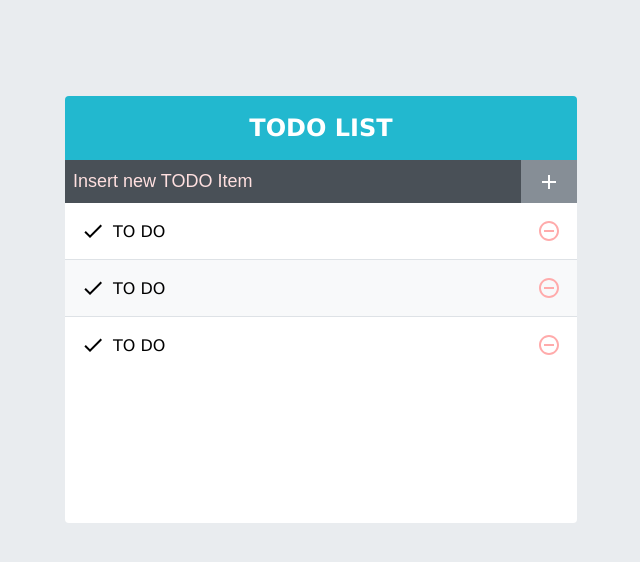
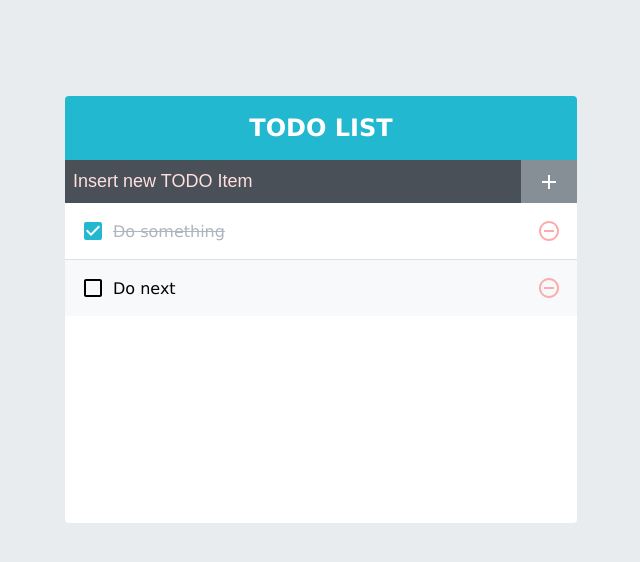
Before and after one commit to singularity-code/react-app-todo, a React (Create React App) app: page / in a window 1280 px wide. Shown: the top 562 px of the page, without its empty margins (319-959 px from the left). Built offline with nearby package versions, Linux system fonts and the light colour scheme.

Commit message:
Passing props

```diff
--- a/src/App.js
+++ b/src/App.js
@@ -1,14 +1,26 @@
-import React from 'react'
+import React, { useState } from 'react'
 import TodoInsert from './components/TodoInsert';
 import TodoList from './components/TodoList';
 import TodoTemplate from './components/TodoTemplate';
 
 const App = () => {
+  const [todos, setTodos] = useState([
+    {
+      id: 1,
+      text: 'Do something',
+      checked: true,
+    },
+    {
+      id: 2,
+      text: 'Do next',
+      checked: false,
+    }
+  ])
   return (
     <div>
       <TodoTemplate>
         <TodoInsert></TodoInsert>
-        <TodoList></TodoList>
+        <TodoList todos = {todos}></TodoList>
       </TodoTemplate>
     </div>
   )
--- a/src/components/TodoList.js
+++ b/src/components/TodoList.js
@@ -2,13 +2,14 @@ import TodoListItem from './TodoListItem';
 import './TodoList.scss';
 
 import React from 'react';
+import TodoInsert from './TodoInsert';
 
-const TodoList = () => {
+const TodoList = ({ todos }) => {
   return (
     <div className="TodoList">
-      <TodoListItem></TodoListItem>
-      <TodoListItem></TodoListItem>
-      <TodoListItem></TodoListItem>
+      {todos.map((todo) => (
+        <TodoListItem todo={todo} key={todo.id}></TodoListItem>
+      ))}
     </div>
   );
 };
--- a/src/components/TodoListItem.js
+++ b/src/components/TodoListItem.js
@@ -1,19 +1,19 @@
 import {
-  AiOutlineCheck,
-  MdDone,
   MdCheckBox,
+  MdCheckBoxOutlineBlank,
   MdRemoveCircleOutline,
 } from 'react-icons/md';
 import './TodoListItem.scss';
-
+import cn from 'classnames';
 import React from 'react';
 
-const TodoListITem = () => {
+const TodoListITem = ({ todo }) => {
+  const { text, checked } = todo;
   return (
     <div className="TodoListItem">
-      <div className="checkbox">
-        <MdDone></MdDone>
-        <div className="text">TO DO</div>
+      <div className={cn('checkbox', { checked })}>
+        {checked ? <MdCheckBox></MdCheckBox> : <MdCheckBoxOutlineBlank></MdCheckBoxOutlineBlank>}
+        <div className="text">{text}</div>
       </div>
       <div className="remove">
         <MdRemoveCircleOutline></MdRemoveCircleOutline>
```
